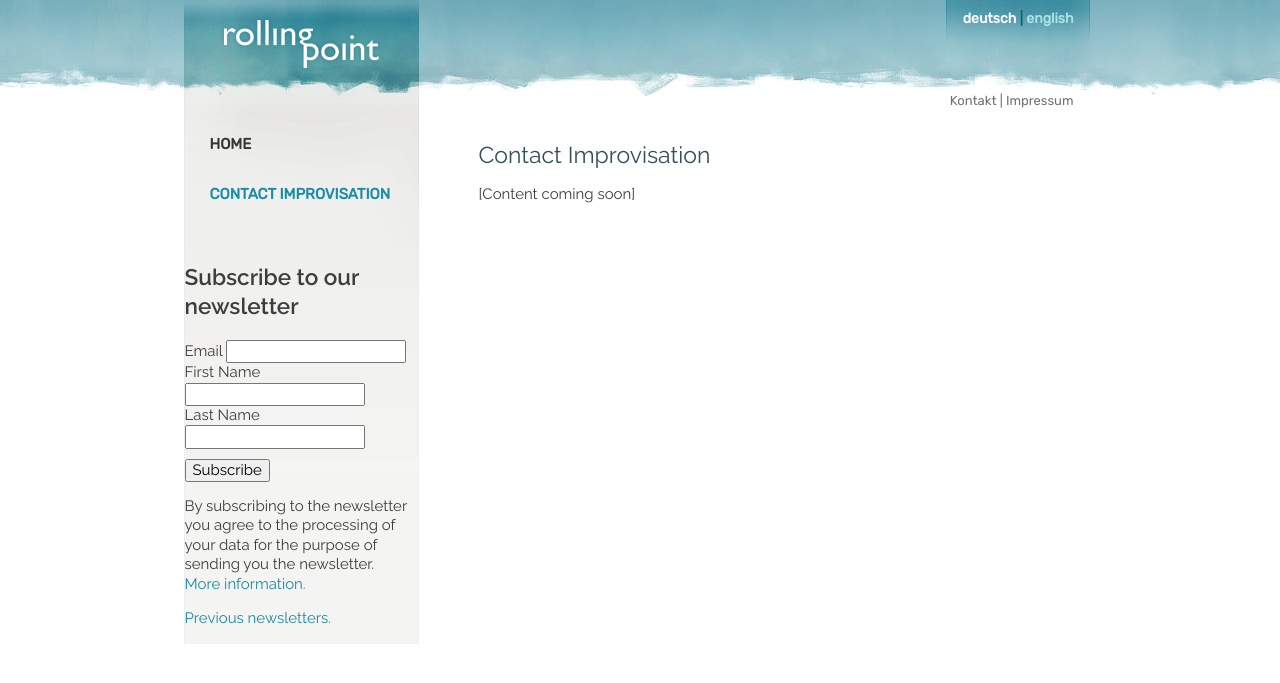
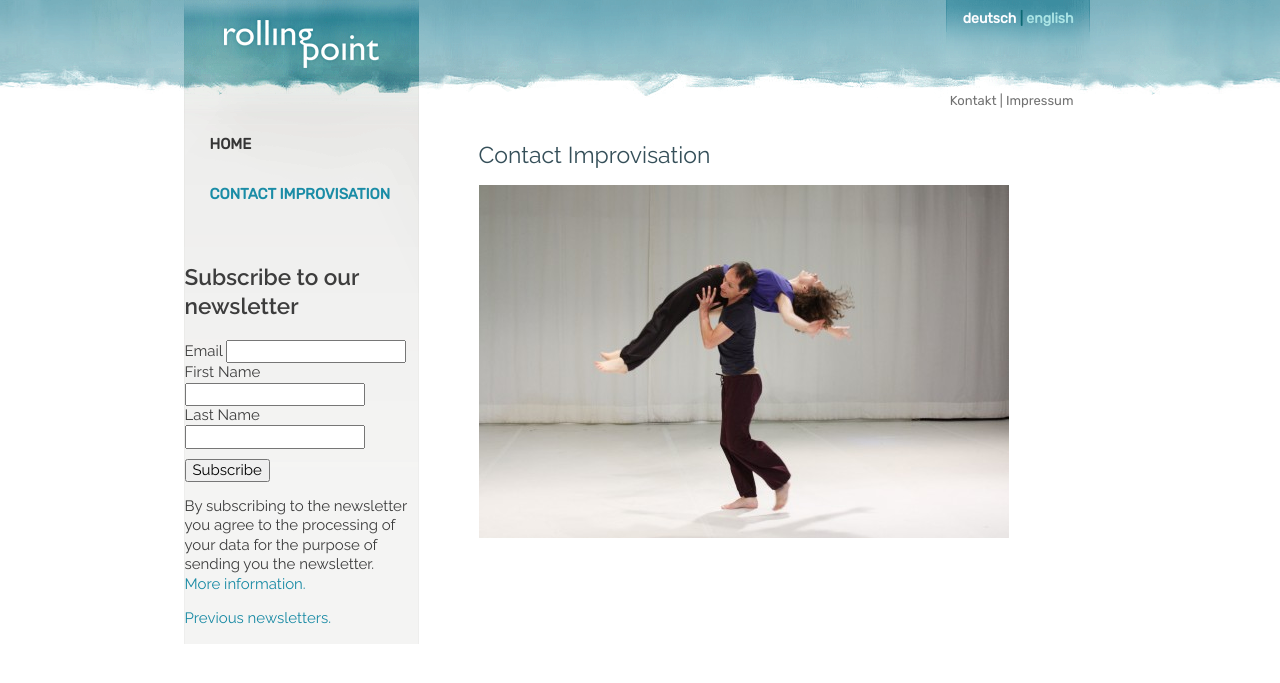
Before and after one commit to manulari/rollingpointat, a Jekyll site: the page built from _pages_en/en-contact-improvisation.md, in a window 1280 px wide. Shown: the top 683 px of the page. Built offline with Jekyll 4.4.1, drawn with Linux system fonts in a browser that asks for light colours; comment, search, counter and statistics services are not loaded.

Commit message:
Update page (en) “en-contact-improvisation”

```diff
--- a/_pages_en/en-contact-improvisation.md
+++ b/_pages_en/en-contact-improvisation.md
@@ -6,4 +6,4 @@ other_lang: /contact-improvisation
 ---
 # Contact Improvisation
 
-\[Content coming soon]
+![](/assets/uploads/home_1940-2.jpg)
```
